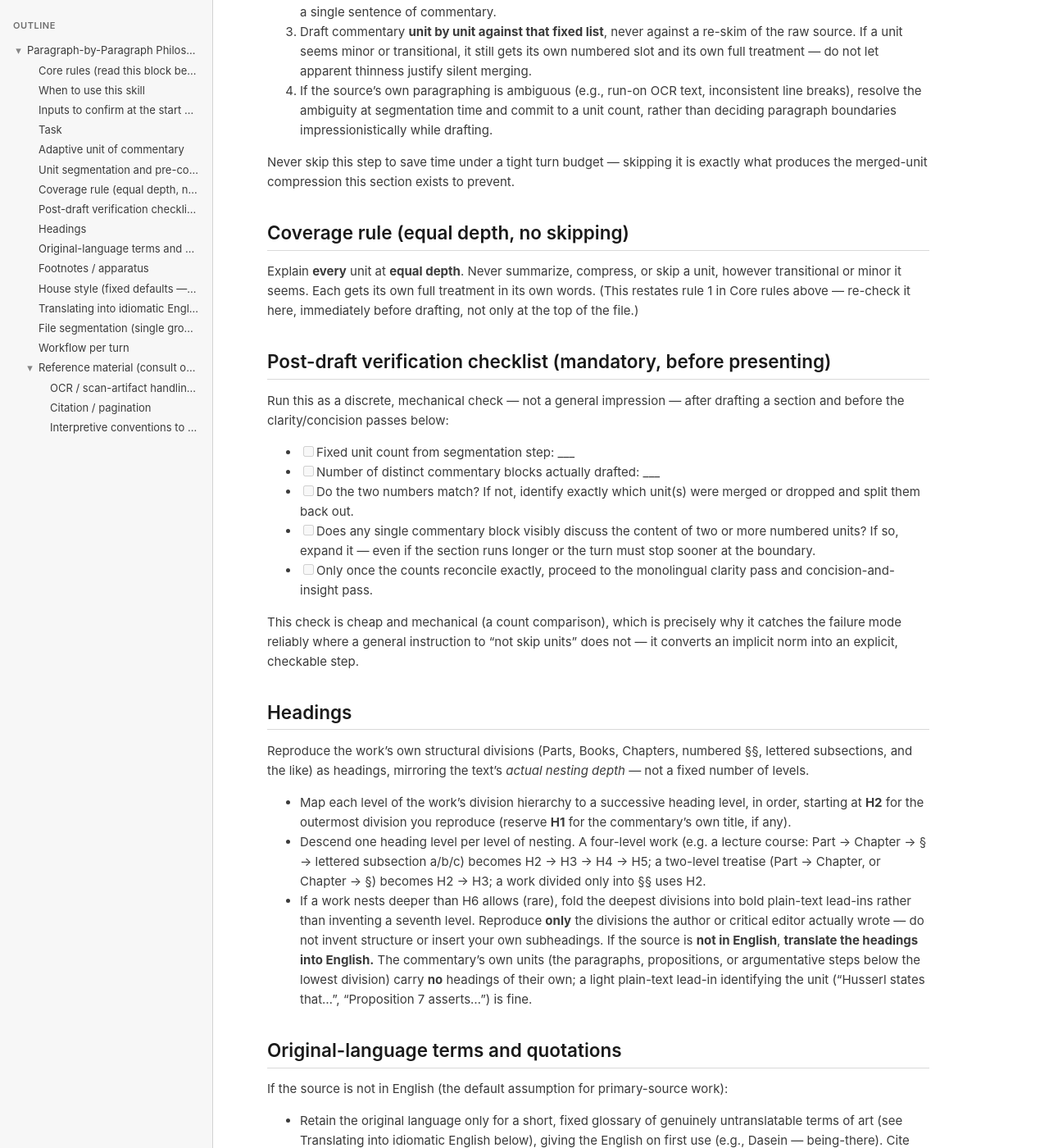
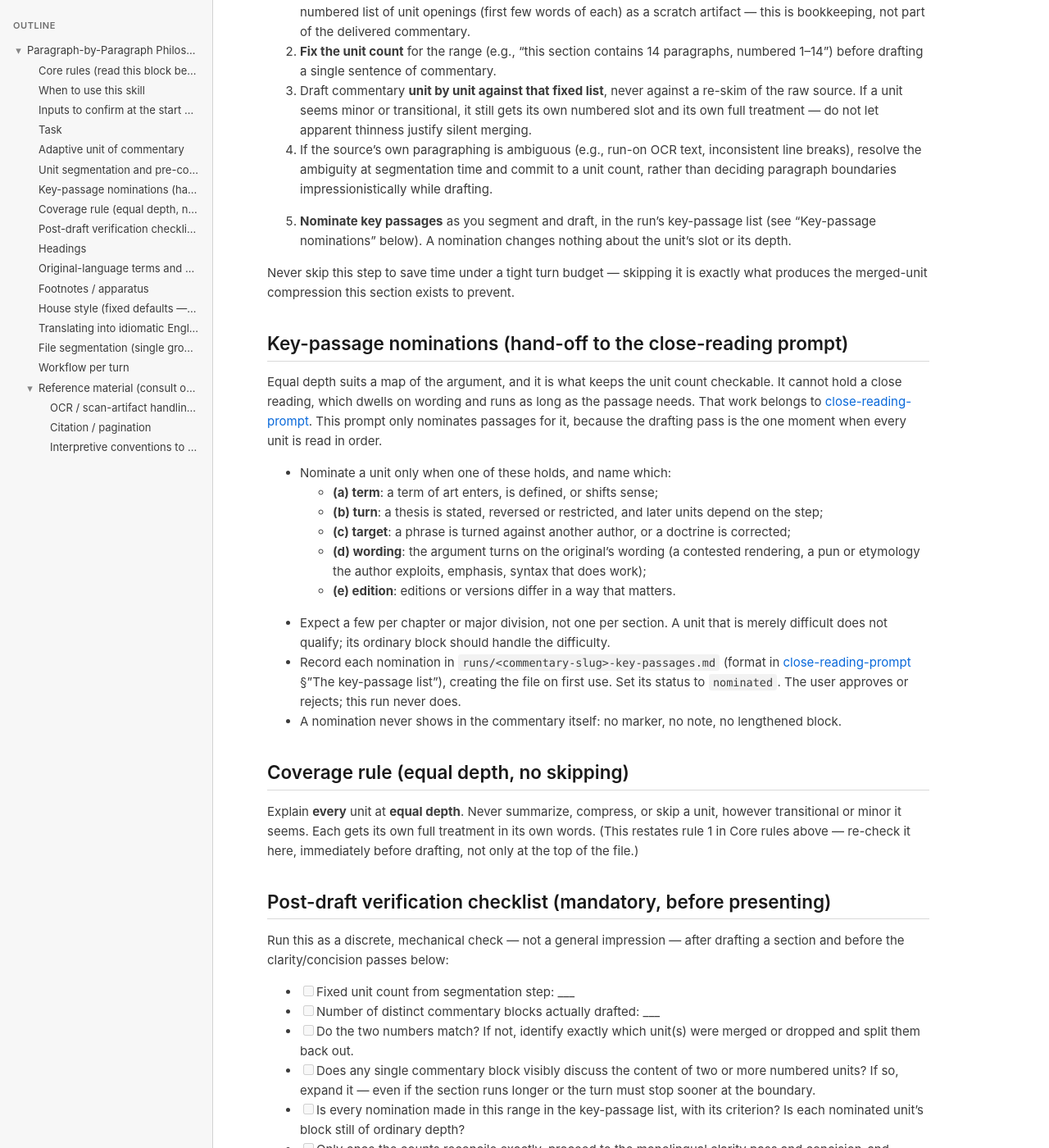
Before and after one commit to faultynode/commentaries, a Jekyll site: the page built from prompts/commentary-prompt.md, in a window 1280 px wide and 1400 px high, scrolled down 2418 px. Shown: the whole window at 82% size. Built offline with Jekyll 4.4.1, drawn with Linux system fonts in a browser that asks for light colours; our own code applies the rules of GitHub Pages for plain Markdown files; some of the changed text lies outside the part shown.

Commit message:
Add close-reading prompt and key-passage nomination hook
The commentary prompt's equal-depth rule keeps the unit count checkable
but caps every passage at the same depth and steers away from the
original's wording. Close readings of key passages now run separately:

- commentary-prompt.md: Core rule 6 and a "Key-passage nominations"
  section. The drafting pass nominates units by named criterion into
  runs/<slug>-key-passages.md without changing their depth or the
  published text; the user approves.
- close-reading-prompt.md: reads approved passages from the source,
  joins wording and argument, quotes English first with the original
  as a following block, checks the sources repo's unsafe-to-quote list,
  logs errors in the main commentary instead of editing it, and writes
  to outputs/ to stay clear of the WordPress, synthesis and filename
  sweeps of commentaries/.

Co-Authored-By: Claude Opus 5.5 <noreply@anthropic.com>
Claude-Session: https://claude.ai/code/session_01HRs5xEzDmywtZkPcwRdHsT

```diff
--- a/prompts/commentary-prompt.md
+++ b/prompts/commentary-prompt.md
@@ -14,6 +14,7 @@ These are the rules most at risk of being silently dropped as source text and pr
 3. **Reconcile after drafting.** Before running style passes, count the drafted commentary blocks and check the count against the fixed unit count from step 2. Expand any block that covers more than one unit.
 4. **One file, clean boundaries only.** Append everything to a single `<ShortTitle>_Commentary.md`. Stop a turn only at a clean structural boundary — never mid-unit. Prefer stopping earlier at a smaller boundary over compressing units to cover more ground.
 5. **State the insight; do not narrate the reading or re-gloss a point already made.** See House style below for the full list of banned scaffolding.
+6. **Nominate key passages; never expand them here.** A unit that deserves a close reading goes on the key-passage list (see below) and still gets a block of ordinary depth. The close reading is a separate run under [close-reading-prompt](close-reading-prompt.md).
 
 If a turn's context is getting long (large source range, long prior commentary already in the file), treat that as a signal to re-check rules 1–3 more often, not less — length is exactly the condition under which silent merging happens.
 
@@ -68,7 +69,23 @@ Before writing any commentary prose for a new range, perform this segmentation s
 3. Draft commentary **unit by unit against that fixed list**, never against a re-skim of the raw source. If a unit seems minor or transitional, it still gets its own numbered slot and its own full treatment — do not let apparent thinness justify silent merging.
 4. If the source's own paragraphing is ambiguous (e.g., run-on OCR text, inconsistent line breaks), resolve the ambiguity at segmentation time and commit to a unit count, rather than deciding paragraph boundaries impressionistically while drafting.
 
+5. **Nominate key passages** as you segment and draft, in the run's key-passage list (see "Key-passage nominations" below). A nomination changes nothing about the unit's slot or its depth.
+
 Never skip this step to save time under a tight turn budget — skipping it is exactly what produces the merged-unit compression this section exists to prevent.
+
+## Key-passage nominations (hand-off to the close-reading prompt)
+
+Equal depth suits a map of the argument, and it is what keeps the unit count checkable. It cannot hold a close reading, which dwells on wording and runs as long as the passage needs. That work belongs to [close-reading-prompt](close-reading-prompt.md). This prompt only nominates passages for it, because the drafting pass is the one moment when every unit is read in order.
+
+- Nominate a unit only when one of these holds, and name which:
+  - **(a) term**: a term of art enters, is defined, or shifts sense;
+  - **(b) turn**: a thesis is stated, reversed or restricted, and later units depend on the step;
+  - **(c) target**: a phrase is turned against another author, or a doctrine is corrected;
+  - **(d) wording**: the argument turns on the original's wording (a contested rendering, a pun or etymology the author exploits, emphasis, syntax that does work);
+  - **(e) edition**: editions or versions differ in a way that matters.
+- Expect a few per chapter or major division, not one per section. A unit that is merely difficult does not qualify; its ordinary block should handle the difficulty.
+- Record each nomination in `runs/<commentary-slug>-key-passages.md` (format in [close-reading-prompt](close-reading-prompt.md) §"The key-passage list"), creating the file on first use. Set its status to `nominated`. The user approves or rejects; this run never does.
+- A nomination never shows in the commentary itself: no marker, no note, no lengthened block.
 
 ## Coverage rule (equal depth, no skipping)
 
@@ -82,6 +99,7 @@ Run this as a discrete, mechanical check — not a general impression — after
 - [ ] Number of distinct commentary blocks actually drafted: ___
 - [ ] Do the two numbers match? If not, identify exactly which unit(s) were merged or dropped and split them back out.
 - [ ] Does any single commentary block visibly discuss the content of two or more numbered units? If so, expand it — even if the section runs longer or the turn must stop sooner at the boundary.
+- [ ] Is every nomination made in this range in the key-passage list, with its criterion? Is each nominated unit's block still of ordinary depth?
 - [ ] Only once the counts reconcile exactly, proceed to the monolingual clarity pass and concision-and-insight pass.
 
 This check is cheap and mechanical (a count comparison), which is precisely why it catches the failure mode reliably where a general instruction to "not skip units" does not — it converts an implicit norm into an explicit, checkable step.
@@ -155,7 +173,7 @@ The commentary must read as English written by someone who understands the argum
 6. End the turn at a clean structural boundary (complete any spilled-over section first).
 7. **Run the post-draft verification checklist**: reconcile the drafted block count against the fixed unit count and expand any collapsed unit.
 8. Run the monolingual clarity pass and the concision-and-insight pass on the new section.
-9. Copy the updated file to the output folder and present it.
+9. Copy the updated file to the output folder and present it, with the key-passage list if this turn added to it.
 10. Give a brief plain stopping-point note in chat only if the output limit forced the stop, then await "continue."
 
 ---
```
Also changed, not shown: prompts/close-reading-prompt.md (added, +121 -0 lines).
